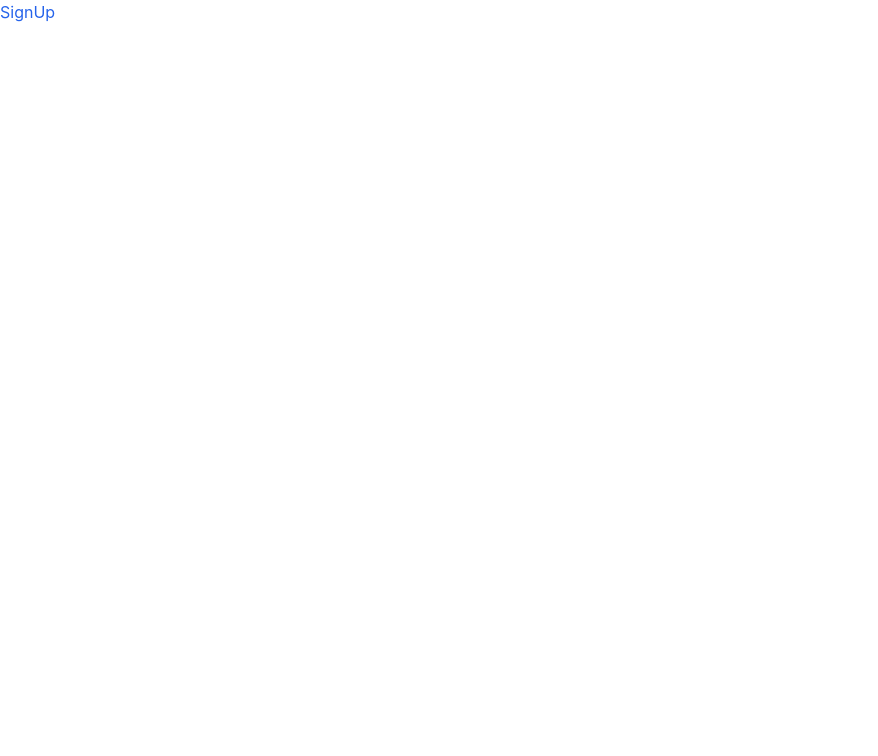
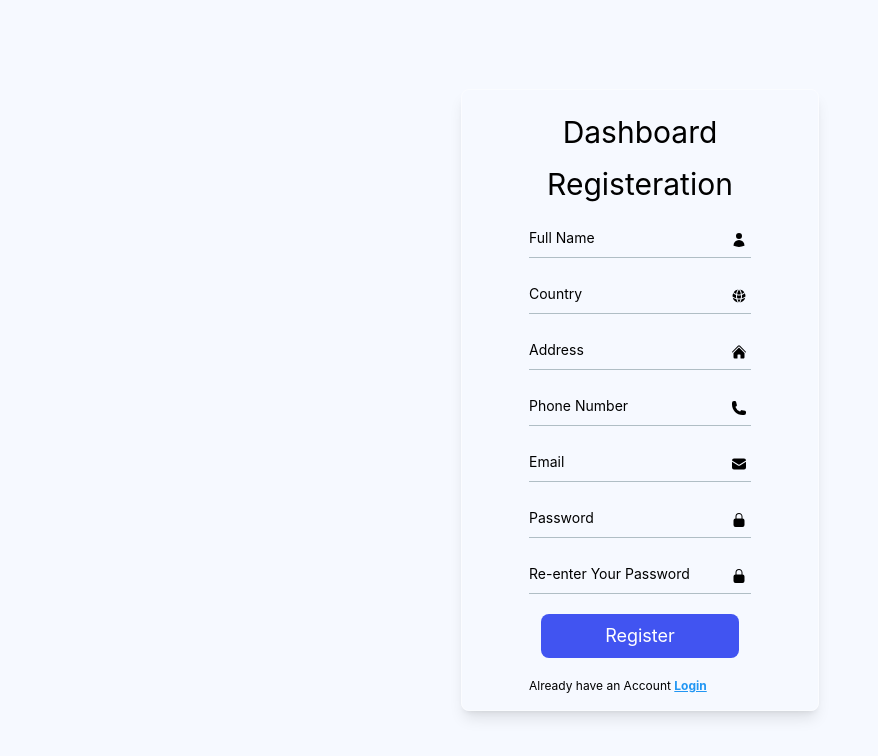
Before and after one commit to Aamr-mohamed/sprints-dashboard, a React (Create React App) app: page /signup in a window 1280 px wide. Shown: the top 756 px of the page, without its empty margins (0-878 px from the left). Built offline with nearby package versions, Linux system fonts and the light colour scheme.

Commit message:
finished signup page design and logic

```diff
--- /dev/null
+++ b/src/Components/Inputs/Input.jsx
@@ -0,0 +1,68 @@
+import React from "react";
+import { useCountries } from "use-react-countries";
+import {
+	Input,
+	Menu,
+	MenuHandler,
+	MenuList,
+	MenuItem,
+	Button,
+} from "@material-tailwind/react";
+
+export default function InputWithDropdown() {
+	const { countries } = useCountries();
+	const [country, setCountry] = React.useState(0);
+	const { name, flags, countryCallingCode } = countries[country];
+
+	return (
+		<div className="relative flex w-full max-w-[24rem]">
+			<Menu placement="bottom-start">
+				<MenuHandler>
+					<Button
+						ripple={false}
+						variant="text"
+						color="blue-gray"
+						className="flex h-10 items-center gap-2 rounded-r-none border border-r-0 border-blue-gray-200 bg-blue-gray-500/10 pl-3"
+					>
+						<img
+							src={flags.svg}
+							alt={name}
+							className="h-4 w-4 rounded-full object-cover"
+						/>
+						{countryCallingCode}
+					</Button>
+				</MenuHandler>
+				<MenuList className="max-h-[20rem] max-w-[18rem]">
+					{countries.map(({ name, flags, countryCallingCode }, index) => {
+						return (
+							<MenuItem
+								key={name}
+								value={name}
+								className="flex items-center gap-2"
+								onClick={() => setCountry(index)}
+							>
+								<img
+									src={flags.svg}
+									alt={name}
+									className="h-5 w-5 rounded-full object-cover"
+								/>
+								{name} <span className="ml-auto">{countryCallingCode}</span>
+							</MenuItem>
+						);
+					})}
+				</MenuList>
+			</Menu>
+			<Input
+				type="tel"
+				placeholder="Mobile Number"
+				className="rounded-l-none !border-t-blue-gray-200 focus:!border-t-gray-900"
+				labelProps={{
+					className: "before:content-none after:content-none",
+				}}
+				containerProps={{
+					className: "min-w-0",
+				}}
+			/>
+		</div>
+	);
+}
--- a/src/Pages/Signup/Signup.jsx
+++ b/src/Pages/Signup/Signup.jsx
@@ -1,11 +1,143 @@
+// - Full name
+//- Phone number
+//- Address
+//- Country
+//- Email
+//- Password
+//- Confirm password (validate it matches the password)
+//- Submit/Signup button
+//- Login button (already have an account)
+
 import React from "react"
+import { Formik, Form } from "formik"
+import CryptoJS from "crypto-js";
+import * as yup from "yup"
+import { Input } from "@material-tailwind/react";
+import { customToast } from "../../utils/Toast.js";
+import User from "@heroicons/react/24/solid/UserIcon"
+import Phone from "@heroicons/react/24/solid/PhoneIcon"
+import Lock from "@heroicons/react/24/solid/LockClosedIcon"
+import Envelope from "@heroicons/react/24/solid/EnvelopeIcon"
+import Home from "@heroicons/react/24/solid/HomeIcon"
+import Planet from '@heroicons/react/24/solid/GlobeAltIcon'
+import { useNavigate } from "react-router-dom";
 
 
-function SignUp() {
+function Signup() {
+	const navigate = useNavigate()
+	const phoneRegExp = /^(\+20)?(1|2)\d{9,10}$/;
+
+	const registerSchema = yup.object().shape({
+		fullname: yup.string()
+			.required("Full name is required")
+			.min(2, "First name must be at least 2 characters long")
+			.max(50, "First name cannot exceed 50 characters"),
+		address: yup.string().required("Address is required"),
+		country: yup.string().required("Country is required"),
+		phoneNumber: yup.string()
+			.matches(phoneRegExp, 'Phone number is not valid')
+			.required("Phone number is required"),
+		email: yup.string()
+			.required("Email is required")
+			.email("Email must be a valid email address"),
+		password: yup.string()
+			.required("Password is required")
+			.min(8, "Password must be at least 8 characters long"),
+		repassword: yup.string()
+			.oneOf([yup.ref('password'), null], "Passwords must match")
+			.required("Confirming your password is required"),
+	});
+
+	const initialValuesSignUp = {
+		fullname: "",
+		phoneNumber: "",
+		address: "",
+		country: "",
+		email: "",
+		password: "",
+		repassword: "",
+	}
+
+	const submitForm = (values) => {
+		const{repassword,...userData}=values
+		try {
+			const users = JSON.parse(localStorage.getItem("users") || "[]")
+			const userFound = users.find((user) => user.email === userData.email)
+
+			if (userFound) {
+				customToast("error", "User Already Exists")
+				return
+			}
+			userData.password = CryptoJS.SHA256(userData.password).toString(CryptoJS.enc.Hex);
+			users.push(userData)
+			localStorage.setItem("users", JSON.stringify(users))
+			console.log(userData)
+			customToast("success", "User Registered Successfully")
+			navigate('/login')
+
+		}
+		catch (error) {
+			customToast("error", error.messsage)
+		}
+	}
+
 	return (
-		<div>
-			<h1 className="text-blue-600">SignUp</h1>
-		</div>
-	)
+		<div className="w-[100%] min-h-[100vh] flex justify-center items-center bg-[#f6f9ff]">
+			<div className="w-[28%] h-[90%] rounded-lg shadow-lg shadow-[blur:10px] flex items-center flex-col bg-transparent border border-solid border-[rgba(255,255,255,0.5)] py-4 bg-[#ffffff]">
+				<h1 className=" text-3xl mb-2 mt-2">Dashboard</h1>
+				<h2 className="text-black text-3xl my-2">Registeration</h2>
+				<Formik initialValues={initialValuesSignUp} validationSchema={registerSchema} validateOnChange={false}
+					validateOnBlur={false} onSubmit={(values) => {
+						submitForm(values)
+					}}>
+					{({ values, errors, touched, handleBlur, handleChange }) => (
+						<Form className="flex flex-col gap-2">
+							<div className="flex flex-col relative">
+								<Input icon={<User className="w-4 h-4 text-black" />} error={Boolean(errors.fullname && touched.fullname)} type="name" name="fullname" onChange={handleChange} onBlur={handleBlur} value={values.firstname} color="black" size="lg" variant="standard" autoComplete="off" label="Full Name" />
+								{errors.fullname && touched.fullname && (<p id="feedback" className="text-red-500 text-xs">{errors.fullname}</p>)}
+							</div>
+
+							<div className="flex flex-col relative">
+								<Input icon={<Planet className="w-4 h-4 text-black" />} error={Boolean(errors.country && touched.country)} type="name" name="country" onChange={handleChange} onBlur={handleBlur} value={values.country} color="black" size="lg" variant="standard" autoComplete="off" label="Country" />
+								{errors.country && touched.country && (<p id="feedback" className="text-red-500 text-xs">{errors.country}</p>)}
+							</div>
+
+							<div className="flex flex-col relative">
+								<Input icon={<Home className="w-4 h-4 text-black" />} error={Boolean(errors.address && touched.address)} type="name" name="address" onChange={handleChange} onBlur={handleBlur} value={values.address} color="black" size="lg" variant="standard" autoComplete="off" label="Address" />
+								{errors.address && touched.address && (<p id="feedback" className="text-red-500 text-xs">{errors.address}</p>)}
+							</div>
+
+							<div className="flex flex-col relative">
+								<Input icon={<Phone className="w-4 h-4 text-black" />} error={Boolean(errors.phoneNumber && touched.phoneNumber)} type="tel" name="phoneNumber" placeholder="+201*********" onChange={handleChange} onBlur={handleBlur} value={values.phoneNumber} color="black" size="lg" variant="standard" autoComplete="off" label="Phone Number" />
+								{errors.phoneNumber && touched.phoneNumber && (<p id="feedback" className="text-red-500 text-xs">{errors.phoneNumber}</p>)}
+							</div>
+
+							<div className="flex flex-col relative">
+								<Input icon={<Envelope className="w-4 h-4 text-black" />} error={Boolean(errors.email && touched.email)} type="email" name="email" onChange={handleChange} onBlur={handleBlur} value={values.email} color="black" size="lg" variant="standard" autoComplete="off" label="Email" />
+								{errors.email && touched.email && (<p id="feedback" className="text-red-500 text-xs">{errors.email}</p>)}
+							</div>
+
+							<div className="flex flex-col relative">
+								<Input icon={<Lock className="w-4 h-4 text-black" />} error={Boolean(errors.password && touched.password)} type="password" name="password" onChange={handleChange} onBlur={handleBlur} value={values.password} color="black" size="lg" variant="standard" autoComplete="off" label="Password" />
+								{errors.password && touched.password && (<p id="feedback" className="text-red-500 text-xs">{errors.password}</p>)}
+							</div>
+
+							<div className="flex flex-col relative">
+								<Input icon={<Lock className="w-4 h-4 text-black" />} error={Boolean(errors.repassword && touched.repassword)} type="password" name="repassword" onChange={handleChange} onBlur={handleBlur} value={values.repassword} color="black" size="lg" variant="standard" autoComplete="off" label="Re-enter Your Password" />
+								{errors.repassword && touched.repassword && (<p id="feedback" className="text-red-500 text-xs">{errors.repassword}</p>)}
+							</div>
+
+
+							<div className="flex justify-center my-3">
+								<button type="submit" className="bg-[#4154f1] px-16 py-2 rounded-lg text-lg text-white hover:bg-[#0b5ed7]">Register</button>
+							</div>
+							<div>
+								<p className="text-black text-xs">Already have an Account <a href="login" className="text-blue-500 underline font-bold">Login</a></p>
+							</div>
+						</Form>
+					)}
+				</Formik>
+			</div>
+		</div>)
 }
-export default SignUp
+export default Signup
--- a/tailwind.config.js
+++ b/tailwind.config.js
@@ -1,5 +1,7 @@
 /** @type {import('tailwindcss').Config} */
-module.exports = {
+const withMT = require("@material-tailwind/react/utils/withMT");
+
+module.exports = withMT({
 	content: [
 		"./src/**/*.{js,jsx,ts,tsx}",
 	],
@@ -7,4 +9,4 @@ module.exports = {
 		extend: {},
 	},
 	plugins: [],
-}
+})
```
Also changed, not shown: package.json (+6 -1 lines), src/Assets/bg.jpg (added), 1 other file (tests, documents, lock files or other folders). Lines whose indentation alone changed are shown as unchanged.
